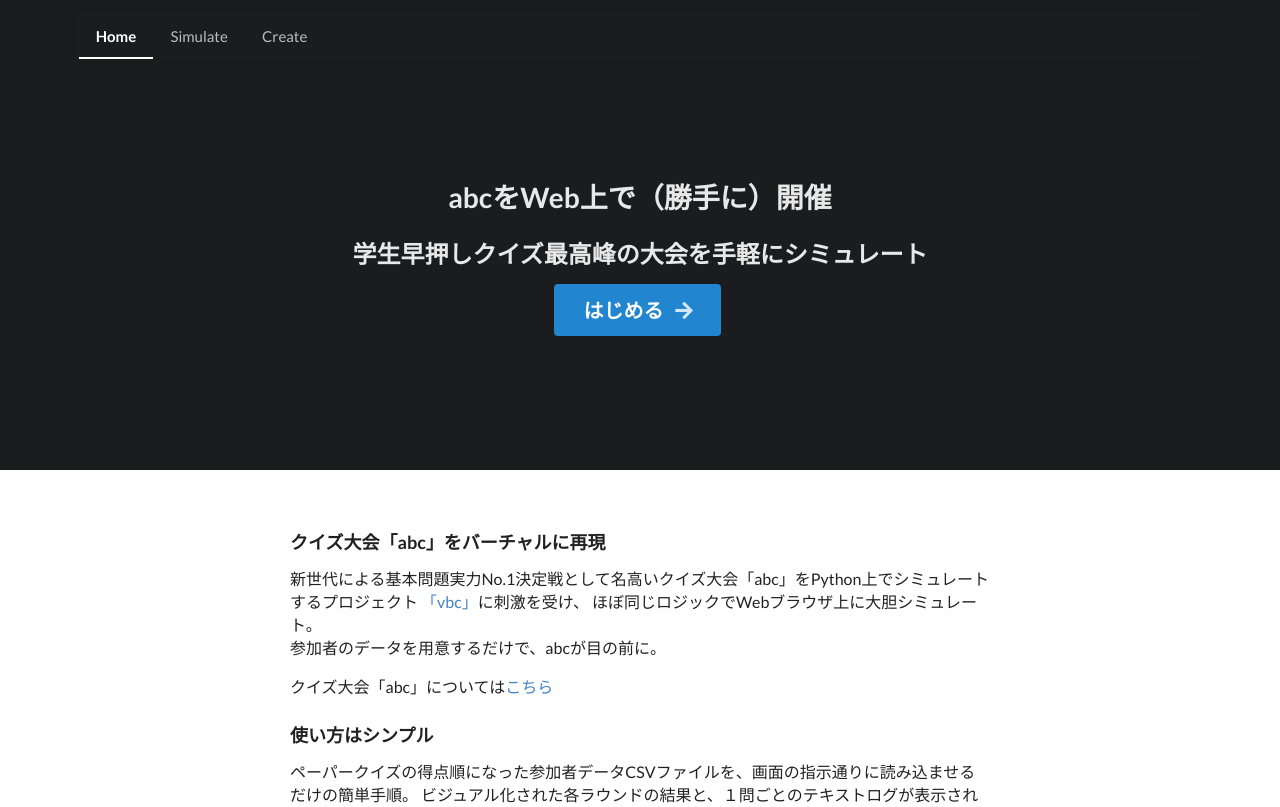
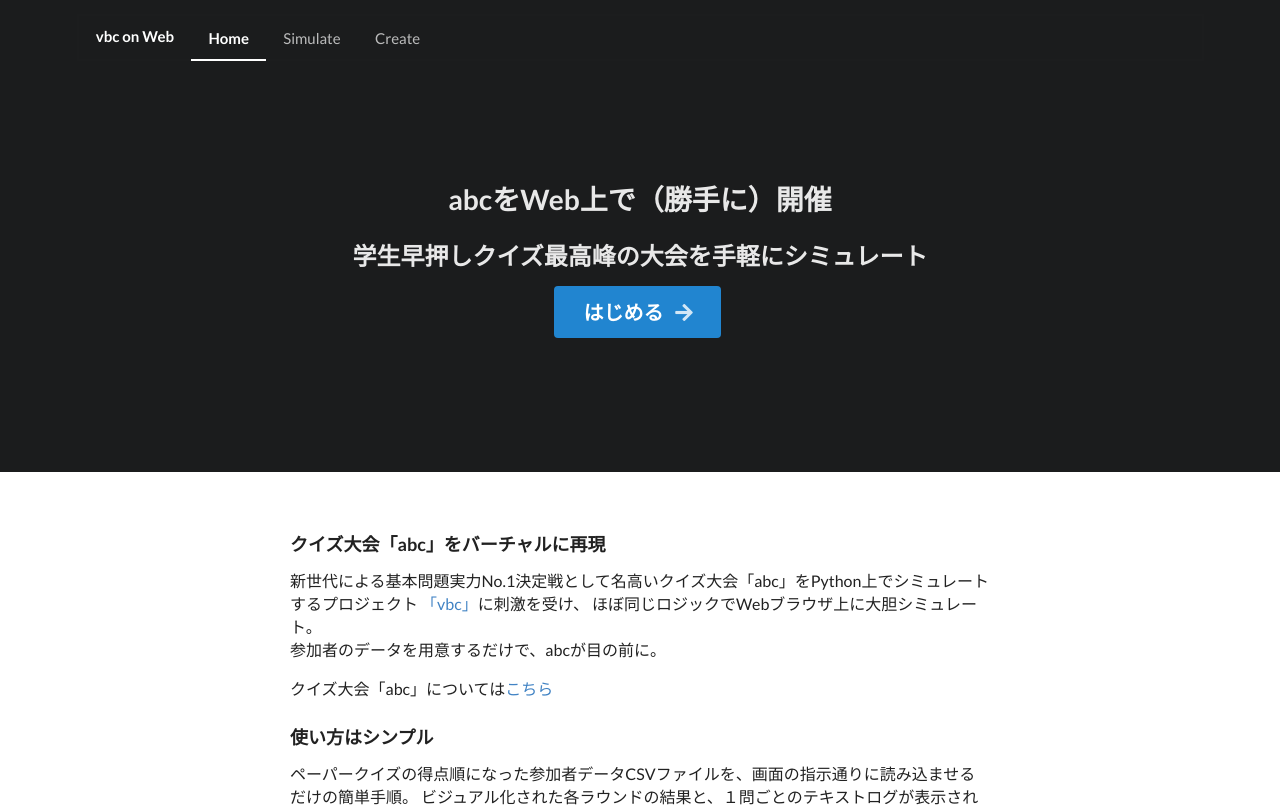
Before and after one commit to nano-nano/vbc_on_web_v2, a Vue app: page / in a window 1280 px wide. Shown: the top 807 px of the page. Built offline with nearby package versions, Linux system fonts and the light colour scheme.

Commit message:
アプリ名の表示設定

```diff
--- a/public/index.html
+++ b/public/index.html
@@ -1,15 +1,15 @@
 <!DOCTYPE html>
-<html lang="">
+<html lang="jp">
   <head>
     <meta charset="utf-8">
     <meta http-equiv="X-UA-Compatible" content="IE=edge">
     <meta name="viewport" content="width=device-width,initial-scale=1.0">
     <link rel="icon" href="<%= BASE_URL %>favicon.ico">
-    <title><%= htmlWebpackPlugin.options.title %></title>
+    <title>vbc on Web</title>
   </head>
   <body>
     <noscript>
-      <strong>We're sorry but <%= htmlWebpackPlugin.options.title %> doesn't work properly without JavaScript enabled. Please enable it to continue.</strong>
+      <strong>We're sorry but "vbc on Web" doesn't work properly without JavaScript enabled. Please enable it to continue.</strong>
     </noscript>
     <div id="app"></div>
     <!-- built files will be auto injected -->
--- a/src/components/NavBar.vue
+++ b/src/components/NavBar.vue
@@ -1,6 +1,7 @@
 <template>
   <div class="ui container">
     <div class="ui large secondary inverted pointing menu">
+      <div class="header item">vbc on Web</div>
       <router-link class="item" :class="{ active: props.page == 'Home' }" to="/">Home</router-link>
       <router-link class="item" :class="{ active: props.page == 'Simulate' }" to="/simulate">Simulate</router-link>
       <router-link class="item disabled" :class="{ active: props.page == 'Create' }" to="/">Create</router-link>
```
